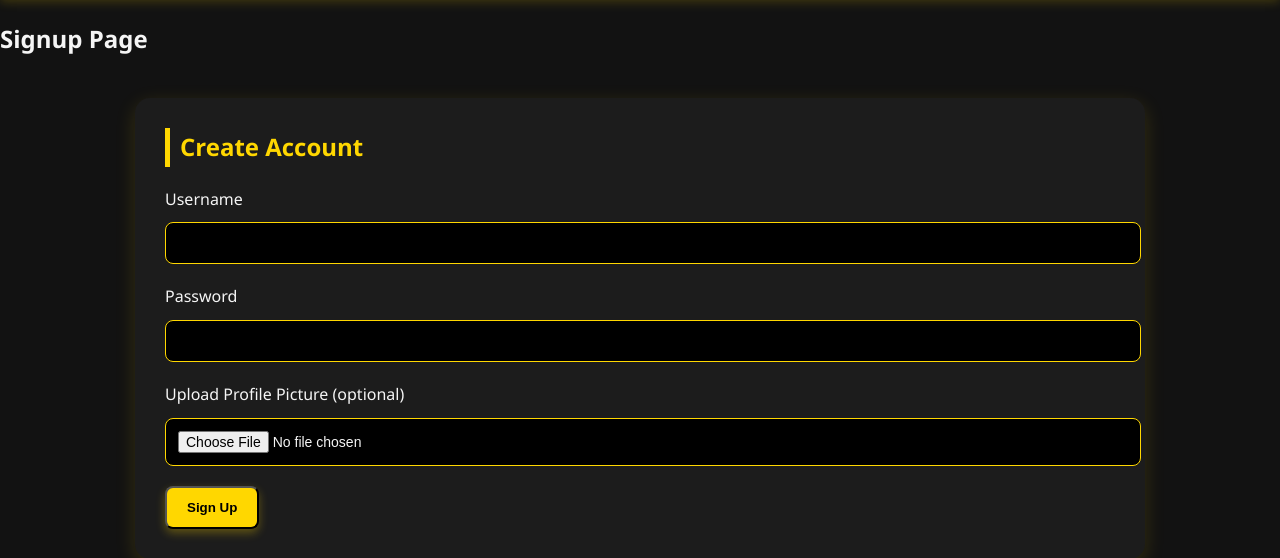
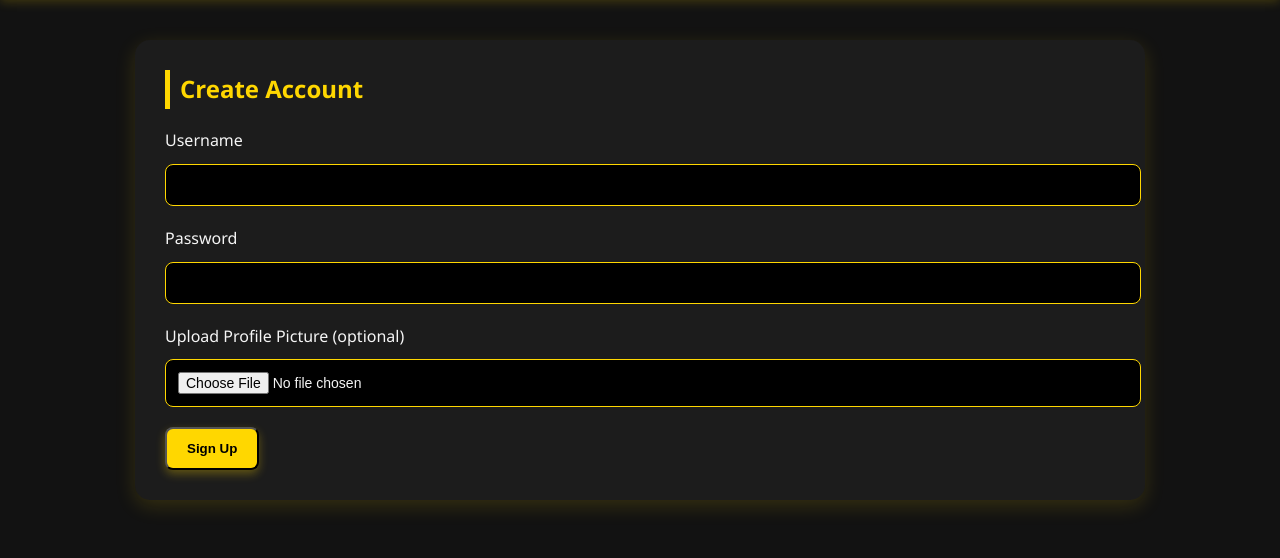
Before and after one commit to apexgamer91/football-currency, a Flask app: page /signup in a window 1280 px wide. Shown: the part 67-625 px from the top of the page. Run offline with Flask 3, Linux system fonts and the light colour scheme.

```diff
--- a/templates/signup.html
+++ b/templates/signup.html
@@ -10,7 +10,6 @@
 {% extends "base.html" %}
 {% block title %}Signup{% endblock %}
 {% block content %}
-    <h2>Signup Page</h2>
 <div class="panel">
   <h2>Create Account</h2>
   <form method="POST" enctype="multipart/form-data">
```
